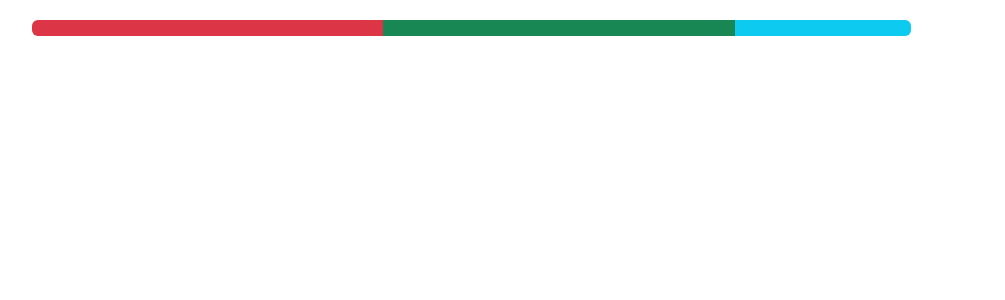
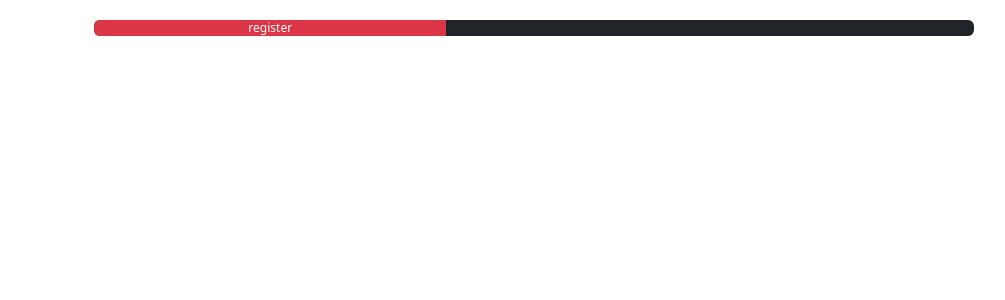
Before and after one commit to Red-stevo/E-LearningHub, a React (Vite) app in the folder student-learning-assistant/: page /student-assistant/register in a window 1280 px wide. Shown: the top 300 px of the page, without its empty margins (106-1111 px from the left). Built offline with nearby package versions, Linux system fonts and the light colour scheme.

Commit message:
moving forward to registration form design

```diff
--- a/student-learning-assistant/src/AppPages/Component/Progress.jsx
+++ b/student-learning-assistant/src/AppPages/Component/Progress.jsx
@@ -4,13 +4,19 @@ import './../Styles/RegistrationPage.css'
 const Progress = ( { register, verify, profile } ) => {
     return(
         <div className={"bar"}>
-            <ProgressBar >
-                <ProgressBar striped={false} now={register} className={'register'} variant={'danger'}/>
-                <ProgressBar striped={false} now={verify} className={'verify-email'} variant={'success'}/>
-                <ProgressBar striped={false} now={profile} className={'profile'} variant={'info'}/>
+            <ProgressBar className={'bg-dark'} >
+                <ProgressBar
+                    striped={false} now={register} className={'register'} variant={'danger'}
+                    label={"register"}/>
+                <ProgressBar
+                    striped={false} now={verify} className={'verify-email'} variant={'success'}
+                    label={"verify email"}/>
+                <ProgressBar
+                    striped={false} now={profile} className={'profile'} variant={'info'}
+                    label={"(Optional)user profile"}/>
             </ProgressBar>
         </div>
-    )
+    );
 }
 
 export default Progress;
--- a/student-learning-assistant/src/AppPages/RoutedPages/RegistrationPage.jsx
+++ b/student-learning-assistant/src/AppPages/RoutedPages/RegistrationPage.jsx
@@ -5,12 +5,17 @@ import Progress from "../Component/Progress.jsx";
 
 export const RegistrationPage = () => {
     const [register, setRegister] = useState(40);
-    const [verify, setVerify] = useState(40);
-    const [profile, setProfile] = useState(20)
+    const [verify, setVerify] = useState(0);
+    const [profile, setProfile] = useState(0);
+    const [registrationPage, setRegistrationPage] = useState(false);
 
     return(
         <Container fluid={"xxl"}>
             <Progress register={register} verify={verify} profile={profile}/>
+
+            <div>
+                {registrationPage && <></>}
+            </div>
         </Container>
     );
 }
--- a/student-learning-assistant/src/AppPages/Styles/RegistrationPage.css
+++ b/student-learning-assistant/src/AppPages/Styles/RegistrationPage.css
@@ -3,5 +3,6 @@
     width: 70%;
     height: 10vh;
     margin-top: 20px;
-    margin-left: 10%;
+    margin-left: 15%;
+    margin-right: 15%;
 }
```
